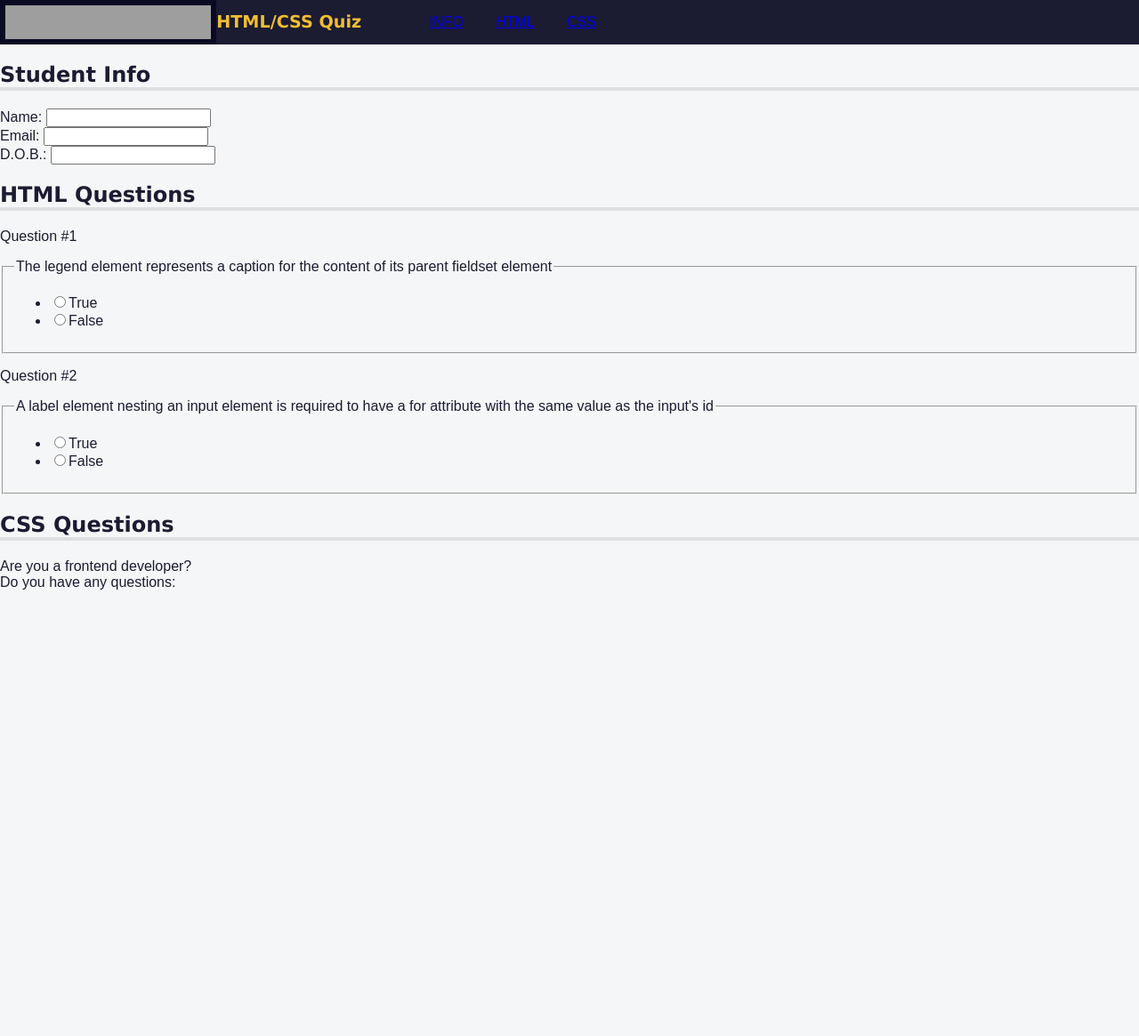
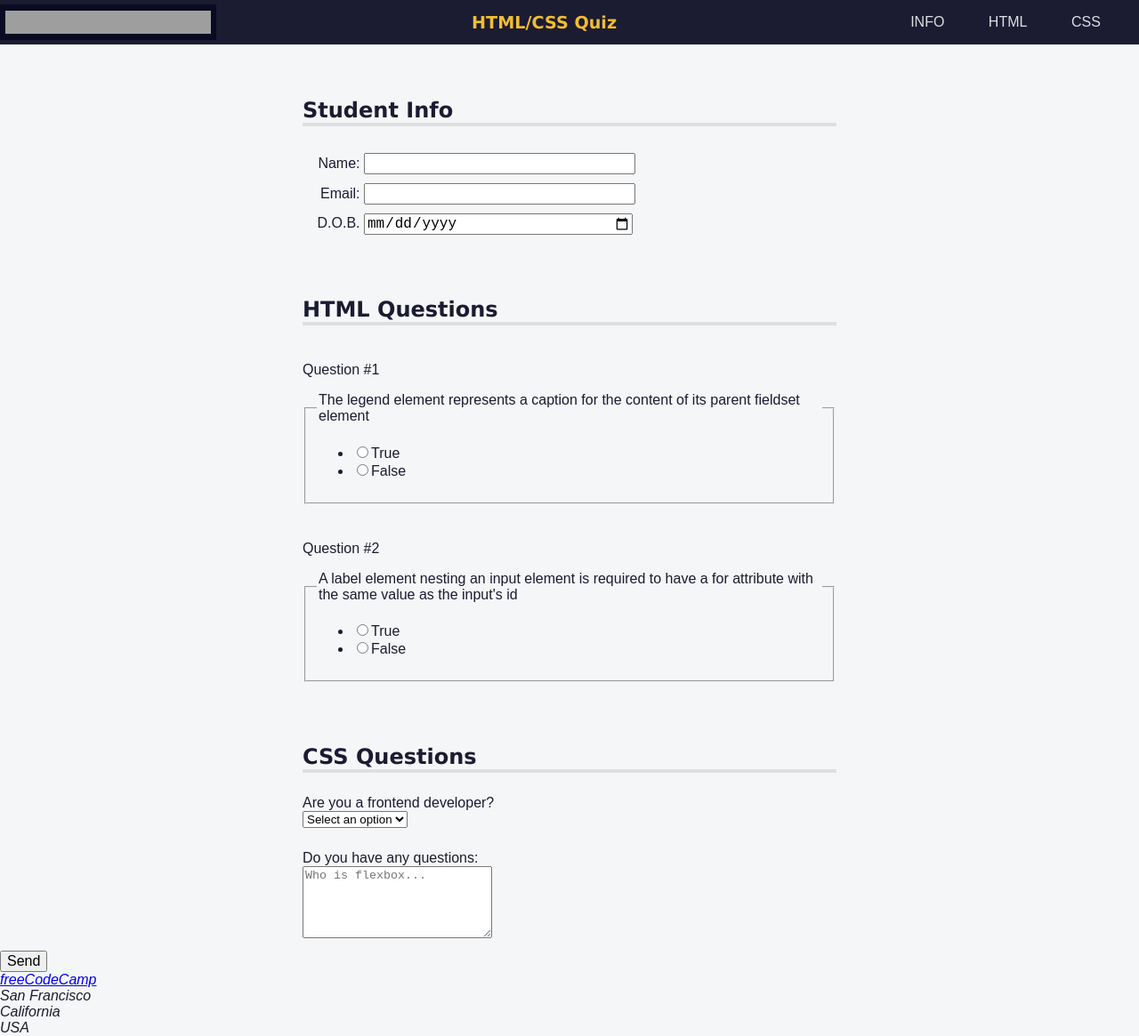
Before and after one commit to JakeWhrlWnd/quiz, a plain HTML site: page index.html in a window 1280 px wide. Shown: the whole page at 89% size. Before the commit the page ends 800 px from the top, so only its background shows below. Drawn offline with Linux system fonts and the light colour scheme; grey boxes are pictures that could not be loaded.

Commit message:
Using CSS to give the quiz form some styling

```diff
--- a/index.html
+++ b/index.html
@@ -23,17 +23,17 @@
         <form method="post" action="https://freecodecamp.org/practice-project/accessibility-quiz">
             <section role="region" aria-labelledby="student-info">
                 <h2 id="student-info">Student Info</h2>
-                <div>
+                <div class="info">
                     <label for="student-name">Name:</label>
-                    <input id="student-name" type="text" name="name">
+                    <input id="student-name" type="text" name="student-name">
                 </div>
-                <div>
+                <div class="info">
                     <label for="student-email">Email:</label>
-                    <input id="student-emal" type="text" name="email">
+                    <input id="student-emal" type="text" name="student-email">
                 </div>
-                <div>
-                    <label for="student-birthdate">D.O.B.:<span class="sr-only">(Date of Birth)</span></label>
-                    <input id="student-birthdate" type="text" name="birthdate">
+                <div class="info">
+                    <label for="birth-date">D.O.B.<span class="sr-only">(Date of Birth)</span></label>
+                    <input id="birth-date" type="date" name="birth-date">
                 </div>
             </section>
             <section role="region" aria-labelledby="html-questions">
@@ -65,15 +65,32 @@
             <section role="region" aria-labelledby="css-questions">
                 <h2 id="css-questions">CSS Questions</h2>
                 <div class="question-block">
-                    <label for="">Are you a frontend developer?</label>
+                    <label for="customer">Are you a frontend developer?</label>
                 </div>
-                <div class="answer"></div>
+                <div class="answer">
+                    <select name="customer" id="customer" required>
+                        <option value="">Select an option</option>
+                        <option value="yes">Yes</option>
+                        <option value="no">No</option>
+                    </select>
+                </div>
                 <div class="question-block">
-                    <label for="">Do you have any questions:</label>
+                    <label for="textbox">Do you have any questions:</label>
                 </div>
-                <div class="answer"></div>
+                <div class="answer">
+                    <textarea name="textbox" id="textbox" cols="24" rows="5" placeholder="Who is flexbox..."></textarea>
+                </div>
             </section>
+            <input type="submit" value="Send">
         </form>
     </main>
+    <footer>
+        <address>
+            <a href="https://freecodecamp.org">freeCodeCamp</a><br>
+            San Francisco<br>
+            California<br>
+            USA
+        </address>
+    </footer>
 </body>
 </html>
--- a/styles.css
+++ b/styles.css
@@ -10,6 +10,10 @@ header {
     height: 50px;
     background-color: #1B1B32;
     display: flex;
+    justify-content: space-between;
+    align-items: center;
+    position: fixed;
+    top: 0;
 }
 
 #logo {
@@ -22,6 +26,7 @@ header {
 h1 {
     color: #F1BE32;
     font-size: min(5vw, 1.2em);
+    text-align: center;
 }
 
 nav {
@@ -31,8 +36,41 @@ nav {
 }
 
 nav > ul {
+    height: 100%;
     display: flex;
+    flex-wrap: wrap;
     justify-content: space-evenly;
+    align-items: center;
+    padding-inline-start: 0;
+    margin-block: 0;
+}
+
+nav > ul > li {
+    margin: 0 0.2rem;
+    padding: 0.2rem;
+    display: block;
+    color: #DFDFE2;
+}
+
+nav > ul > li:hover {
+    background-color: #DFDFE2;
+    color: #1B1B32;
+    cursor: pointer;
+}
+
+li > a {
+    text-decoration: none;
+    color: inherit;
+}
+
+main {
+    padding-top: 50px;
+}
+
+section {
+    width: 80%;
+    max-width: 600px;
+    margin: 0 auto 10px auto;
 }
 
 h1, h2 {
@@ -40,7 +78,45 @@ h1, h2 {
 }
 
 h2 {
+    margin-top: 0;
+    padding-top: 60px;
     border-bottom: 4px solid #DFDFE2;
+}
+
+.info {
+    padding: 10px 0 0 5px;
+}
+
+.formrow {
+    margin-top: 30px;
+    padding: 0 15px;
+}
+
+input {
+    font-size: 16px;
+}
+
+.info input, .info label {
+    display: inline-block;
+}
+
+.info input {
+    width: 50%;
+    text-align: left;
+}
+
+.info label {
+    width: 10%;
+    min-width: 55px;
+    text-align: right;
+}
+
+.question-block {
+    display: block;
+    width: 100%;
+    margin-top: 20px;
+    padding-top: 5px;
+    text-align: left;
 }
 
 p::before {
```
